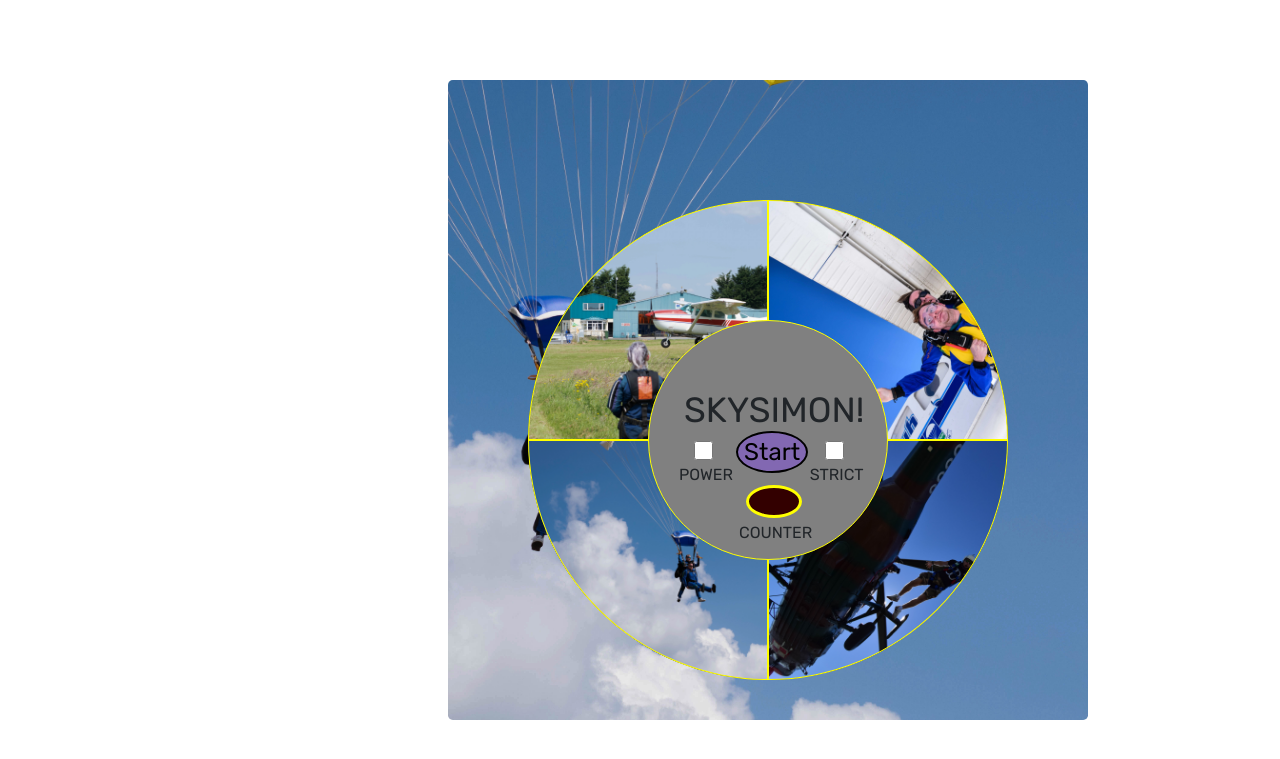
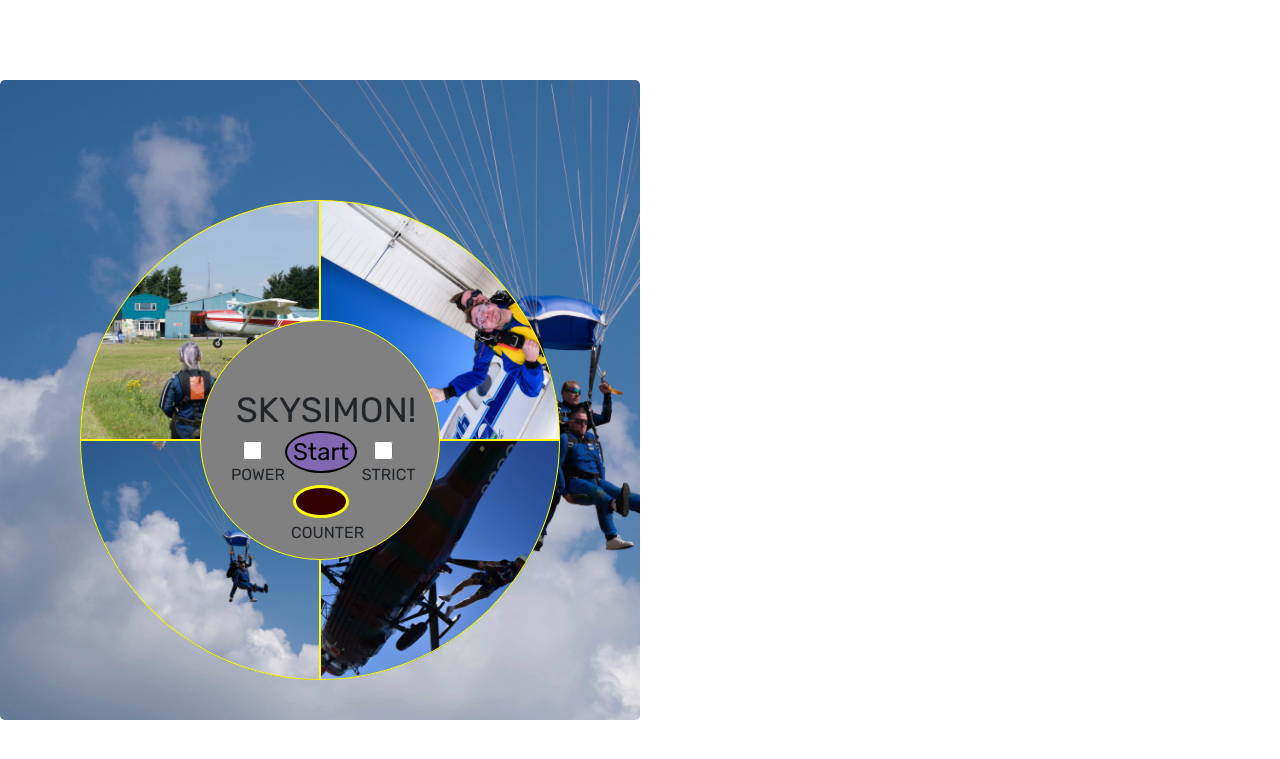
Before and after one commit to AnestIwata/simon, a PHP site: page / in a window 1280 px wide. Shown: the top 759 px of the page. Run offline with PHP 8.4, Linux system fonts and the light colour scheme.

Commit message:
added audio clips

```diff
--- a/css/style.css
+++ b/css/style.css
@@ -10,8 +10,9 @@
   width: 40em;
   margin-top: 5em;
   padding-top: 3em;
-  margin-left:28em;
+
   border-radius:1em;
+  vertical-align: middle;
 }
 
 .toggle {
@@ -35,7 +36,7 @@
 #switches {
   position: absolute;
   font-family: 'Rubik';
-  margin-left: 2.0em;
+  margin-left: 1.8em;
   margin-top: 6.875em;
 
 
@@ -75,7 +76,7 @@
   font-size: 1.1em;
   height: 1.875em;
   width: 3.2em;
-  margin-left: 5.5em;
+  margin-left: 5.2em;
   margin-top: 9.3em;
   text-align: center;
   vertical-align: middle;
--- a/index.html
+++ b/index.html
@@ -11,21 +11,22 @@
   <link rel="stylesheet" href="https://stackpath.bootstrapcdn.com/bootstrap/4.1.3/css/bootstrap.min.css" integrity="sha384-MCw98/SFnGE8fJT3GXwEOngsV7Zt27NXFoaoApmYm81iuXoPkFOJwJ8ERdknLPMO" crossorigin="anonymous">
 
   <audio id="sound1">
-  	<source src=""></source>
+  	<source src="../assets/sounds/Cabin.mp3"></source>
   </audio>
   <audio id="sound2">
-  	<source src=""></source>
+  	<source src="../assets/sounds/Clearedfortakeoff.mp3"></source>
   </audio>
   <audio id="sound3">
-  	<source src=""></source>
+  	<source src="../assets/sounds/Mayday.mp3"></source>
   </audio>
   <audio id="sound4">
-  	<source src=""></source>
+  	<source src="../assets/sounds/Oldplane.mp3"></source>
   </audio>
 </head>
 
 <body>
  <div class="jumbotron">
+   <div class="container-fluid">
   <div id="outer-circle">
     <div id="topleft"></div>
     <div id="topright"></div>
@@ -49,6 +50,7 @@
     </div>
   </div>
   </div>
+  </div>
 <script  src="js/index.js"></script>
 
 </body>
```
Also changed, not shown: 4 other files.
